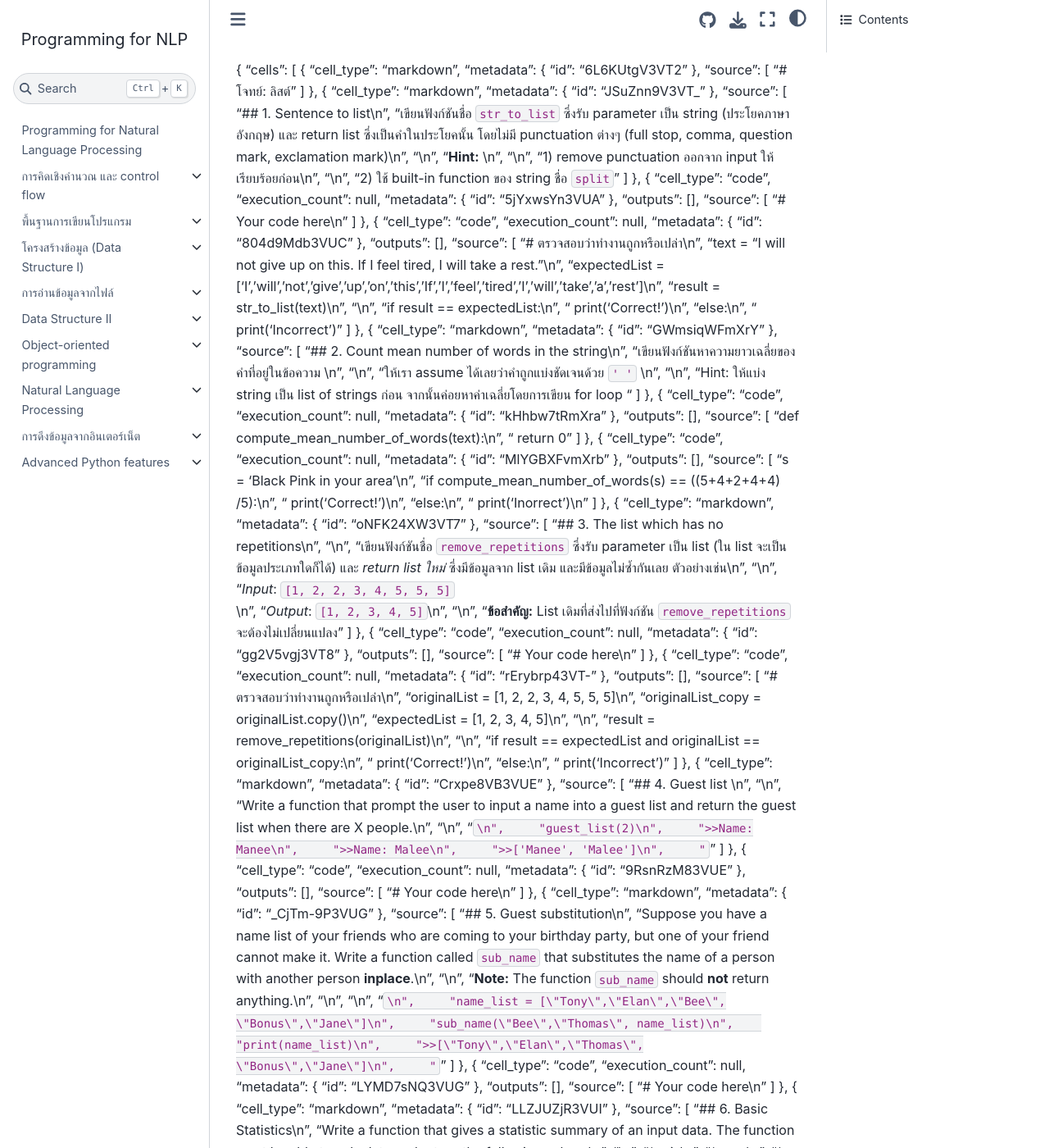
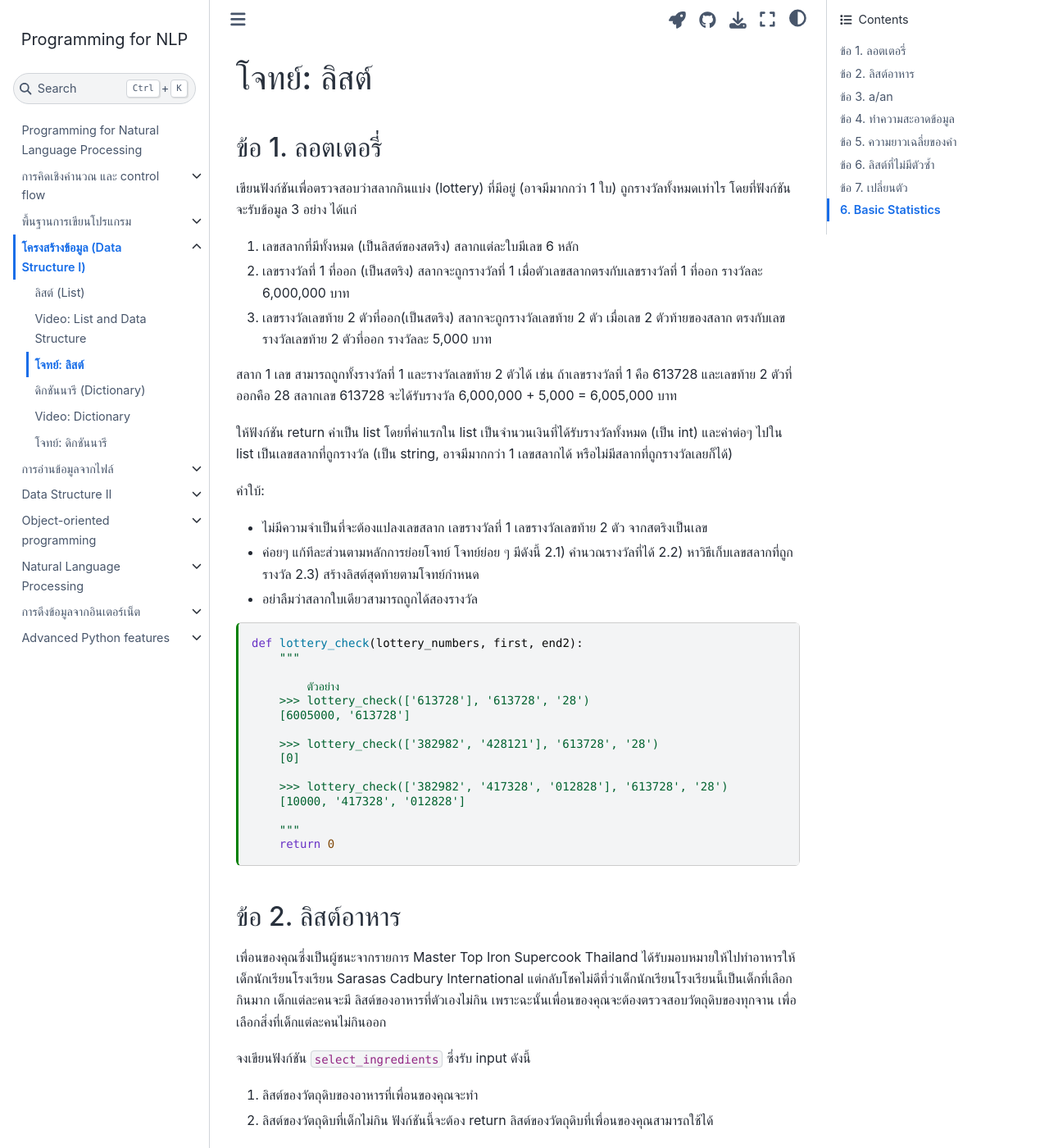
Before and after one commit to attapol/programming-nlp-book, a Jupyter Book: the page built from book/module3/3-exercise-list.ipynb, in a window 1280 px wide and 1400 px high. Shown: the whole window at 82% size. Built offline with Jupyter Book 1.0.4 settings and Sphinx 7.4.7 and the Sphinx Book theme 1.1.4, drawn with Linux system fonts in a browser that asks for light colours; some of the changed text lies outside the part shown.

Commit message:
imported list problems

````diff
--- a/book/module3/3-exercise-list.md
+++ /dev/null
@@ -1,276 +0,0 @@
-{
- "cells": [
-  {
-   "cell_type": "markdown",
-   "metadata": {
-    "id": "6L6KUtgV3VT2"
-   },
-   "source": [
-    "# โจทย์: ลิสต์"
-   ]
-  },
-  {
-   "cell_type": "markdown",
-   "metadata": {
-    "id": "JSuZnn9V3VT_"
-   },
-   "source": [
-    "## 1. Sentence to list\n",
-    "เขียนฟังก์ชันชื่อ `str_to_list` ซึ่งรับ parameter เป็น string (ประโยคภาษาอังกฤษ) และ return list ซึ่งเป็นคำในประโยคนั้น โดยไม่มี punctuation ต่างๆ (full stop, comma, question mark, exclamation mark)\n",
-    "\n",
-    "**Hint:** \n",
-    "\n",
-    "1) remove punctuation ออกจาก input ให้เรียบร้อยก่อน\n",
-    "\n",
-    "2) ใช้ built-in function ของ string ชื่อ `split`"
-   ]
-  },
-  {
-   "cell_type": "code",
-   "execution_count": null,
-   "metadata": {
-    "id": "5jYxwsYn3VUA"
-   },
-   "outputs": [],
-   "source": [
-    "# Your code here\n"
-   ]
-  },
-  {
-   "cell_type": "code",
-   "execution_count": null,
-   "metadata": {
-    "id": "804d9Mdb3VUC"
-   },
-   "outputs": [],
-   "source": [
-    "# ตรวจสอบว่าทำงานถูกหรือเปล่า\n",
-    "text = \"I will not give up on this. If I feel tired, I will take a rest.\"\n",
-    "expectedList = ['I','will','not','give','up','on','this','If','I','feel','tired','I','will','take','a','rest']\n",
-    "result = str_to_list(text)\n",
-    "\n",
-    "if result == expectedList:\n",
-    "    print('Correct!')\n",
-    "else:\n",
-    "    print('Incorrect')"
-   ]
-  },
-  {
-   "cell_type": "markdown",
-   "metadata": {
-    "id": "GWmsiqWFmXrY"
-   },
-   "source": [
-    "## 2. Count mean number of words in the string\n",
-    "เขียนฟังก์ชันหาความยาวเฉลี่ยของคำที่อยู่ในข้อความ \n",
-    "\n",
-    "ให้เรา assume ได้เลยว่าคำถูกแบ่งชัดเจนด้วย `' '` \n",
-    "\n",
-    "Hint: ให้แบ่ง string เป็น list of strings ก่อน จากนั้นค่อยหาค่าเฉลี่ยโดยการเขียน for loop "
-   ]
-  },
-  {
-   "cell_type": "code",
-   "execution_count": null,
-   "metadata": {
-    "id": "kHhbw7tRmXra"
-   },
-   "outputs": [],
-   "source": [
-    "def compute_mean_number_of_words(text):\n",
-    "    return 0"
-   ]
-  },
-  {
-   "cell_type": "code",
-   "execution_count": null,
-   "metadata": {
-    "id": "MlYGBXFvmXrb"
-   },
-   "outputs": [],
-   "source": [
-    "s = 'Black Pink in your area'\n",
-    "if compute_mean_number_of_words(s) == ((5+4+2+4+4) /5):\n",
-    "    print('Correct!')\n",
-    "else:\n",
-    "    print('Inorrect')\n"
-   ]
-  },
-  {
-   "cell_type": "markdown",
-   "metadata": {
-    "id": "oNFK24XW3VT7"
-   },
-   "source": [
-    "## 3. The list which has no repetitions\n",
-    "\n",
-    "เขียนฟังก์ชันชื่อ `remove_repetitions` ซึ่งรับ parameter เป็น list (ใน list จะเป็นข้อมูลประเภทใดก็ได้) และ *return list ใหม่* ซึ่งมีข้อมูลจาก list เดิม และมีข้อมูลไม่ซ้ำกันเลย ตัวอย่างเช่น\n",
-    "\n",
-    "*Input*: `[1, 2, 2, 3, 4, 5, 5, 5]` <br/>\n",
-    "*Output*: `[1, 2, 3, 4, 5]`\n",
-    "\n",
-    "**ข้อสำคัญ:** List เดิมที่ส่งไปที่ฟังก์ชัน `remove_repetitions` จะต้องไม่เปลี่ยนแปลง"
-   ]
-  },
-  {
-   "cell_type": "code",
-   "execution_count": null,
-   "metadata": {
-    "id": "gg2V5vgj3VT8"
-   },
-   "outputs": [],
-   "source": [
-    "# Your code here\n"
-   ]
-  },
-  {
-   "cell_type": "code",
-   "execution_count": null,
-   "metadata": {
-    "id": "rErybrp43VT-"
-   },
-   "outputs": [],
-   "source": [
-    "# ตรวจสอบว่าทำงานถูกหรือเปล่า\n",
-    "originalList = [1, 2, 2, 3, 4, 5, 5, 5]\n",
-    "originalList_copy = originalList.copy()\n",
-    "expectedList = [1, 2, 3, 4, 5]\n",
-    "\n",
-    "result = remove_repetitions(originalList)\n",
-    "\n",
-    "if result == expectedList and originalList == originalList_copy:\n",
-    "    print('Correct!')\n",
-    "else:\n",
-    "    print('Incorrect')"
-   ]
-  },
-  {
-   "cell_type": "markdown",
-   "metadata": {
-    "id": "Crxpe8VB3VUE"
-   },
-   "source": [
-    "## 4. Guest list  \n",
-    "\n",
-    "Write a function that prompt the user to input a name into a guest list and return the guest list when there are X people.\n",
-    "\n",
-    "```\n",
-    "guest_list(2)\n",
-    ">>Name: Manee\n",
-    ">>Name: Malee\n",
-    ">>['Manee', 'Malee']\n",
-    "```"
-   ]
-  },
-  {
-   "cell_type": "code",
-   "execution_count": null,
-   "metadata": {
-    "id": "9RsnRzM83VUE"
-   },
-   "outputs": [],
-   "source": [
-    "# Your code here\n"
-   ]
-  },
-  {
-   "cell_type": "markdown",
-   "metadata": {
-    "id": "_CjTm-9P3VUG"
-   },
-   "source": [
-    "## 5. Guest substitution\n",
-    "Suppose you have a name list of your friends who are coming to your birthday party, but one of your friend cannot make it. Write a function called `sub_name` that substitutes the name of a person with another person **inplace**.\n",
-    "\n",
-    "**Note:** The function `sub_name` should **not** return anything.\n",
-    "\n",
-    "\n",
-    "```\n",
-    "name_list = [\"Tony\",\"Elan\",\"Bee\", \"Bonus\",\"Jane\"]\n",
-    "sub_name(\"Bee\",\"Thomas\", name_list)\n",
-    "print(name_list)\n",
-    ">>[\"Tony\",\"Elan\",\"Thomas\", \"Bonus\",\"Jane\"]\n",
-    "```"
-   ]
-  },
-  {
-   "cell_type": "code",
-   "execution_count": null,
-   "metadata": {
-    "id": "LYMD7sNQ3VUG"
-   },
-   "outputs": [],
-   "source": [
-    "# Your code here\n"
-   ]
-  },
-  {
-   "cell_type": "markdown",
-   "metadata": {
-    "id": "LLZJUZjR3VUI"
-   },
-   "source": [
-    "## 6. Basic Statistics\n",
-    "Write a function that gives a statistic summary of an input data. The function must be able to calculate and return the following values:\n",
-    "\n",
-    "*   min\n",
-    "*   max\n",
-    "*   range = max - min\n",
-    "---\n",
-    "\n",
-    "\n",
-    "\n",
-    "After composing all the above methods, the new function stats_summary(list) should yield the following result.\n",
-    "\n",
-    "**Note that an input list is an unsorted list.**\n",
-    "\n",
-    "\n",
-    "```\n",
-    "score_nlps = [6, 5, 10, 8, 7, 11, 5.5, 4, 8, 9]\n",
-    "stats_summary(score_nlps)\n",
-    ">> Min = 4\n",
-    "   Max =11\n",
-    "   Range = 7\n",
-    "```\n",
-    "**Hint:** you should use `sorted(x)` "
-   ]
-  },
-  {
-   "cell_type": "code",
-   "execution_count": null,
-   "metadata": {
-    "id": "5eRHsEie3VUI"
-   },
-   "outputs": [],
-   "source": [
-    "# Your code here\n"
-   ]
-  }
- ],
- "metadata": {
-  "colab": {
-   "collapsed_sections": [],
-   "name": "PC5 Lists.ipynb",
-   "provenance": []
-  },
-  "kernelspec": {
-   "display_name": "Python 3 (ipykernel)",
-   "language": "python",
-   "name": "python3"
-  },
-  "language_info": {
-   "codemirror_mode": {
-    "name": "ipython",
-    "version": 3
-   },
-   "file_extension": ".py",
-   "mimetype": "text/x-python",
-   "name": "python",
-   "nbconvert_exporter": "python",
-   "pygments_lexer": "ipython3",
-   "version": "3.8.12"
-  }
- },
- "nbformat": 4,
- "nbformat_minor": 4
-}
````
Also changed, not shown: book/module2/4-string.md (+2 -2 lines), book/module3/3-exercise-list.ipynb (added), book/module3/6-exercise-dictionary.ipynb, book/module4/2-videos-file.md (renamed from book/module4/2 video file.md), book/module4/4-videos-regex.md (renamed from book/module4/4 video Reg Ex.md), book/module4/5-exercise-file-regex.ipynb (renamed from book/module4/PC7 Regular Expression.ipynb).
